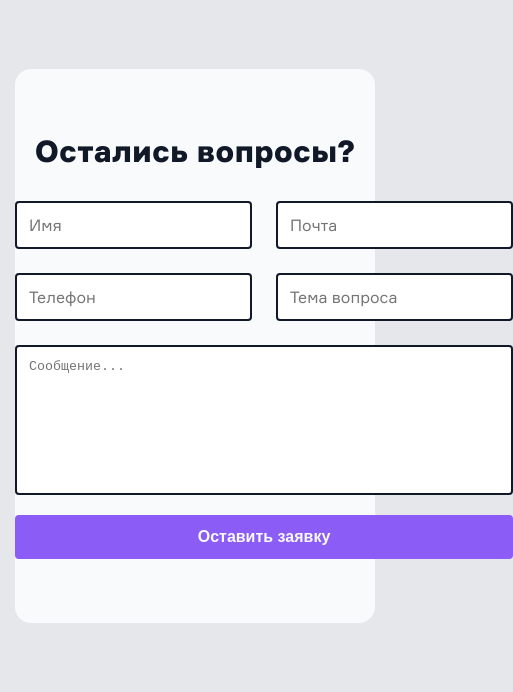
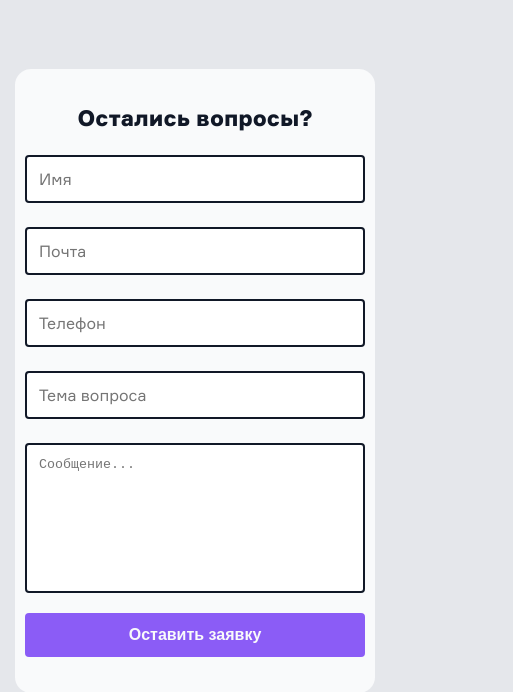
Before and after one commit to alexossipovDOMA/main, a website: page index.html in a window 390 px wide. Shown: the part 4757-5449 px from the top of the page, 513 px wide, since content can reach past the window. Drawn offline with nearby package versions, Linux system fonts and the light colour scheme.

Commit message:
adaptable section questions for  small screens

```diff
--- a/css/index.css
+++ b/css/index.css
@@ -754,7 +754,7 @@ button {
 .questions__wrap {
     border-radius: 16px;
     background-color: var(--gray-50);
-    padding: 64px 0;
+    padding: 64px 10px;
 }
 .questions__title {
     text-align: center;
@@ -765,7 +765,7 @@ button {
 }
 .questions__form {
     margin: 0 auto;
-    width: 498px;
+    max-width: 498px;
 }
 .questions__form fieldset {
     display: flex;
@@ -775,6 +775,7 @@ button {
 }
 .questions__form textarea,
 .questions__form input {
+    flex-grow: 1;
     padding: 12px;
     outline-color: var(--gray-400);
     border: 2px solid var(--gray-900);
@@ -794,6 +795,16 @@ button {
     margin-top: 20px;
     width: 100%;
     height: 44px;
+}
+@media (max-width: 650px) {
+    .questions__wrap {
+        padding: 36px 10px;
+    }
+    .questions__title {
+        font-size: 22px;
+        line-height: 26px;
+        margin-bottom: 24px;
+    }
 }
 
 /*---Footer---*/
```
